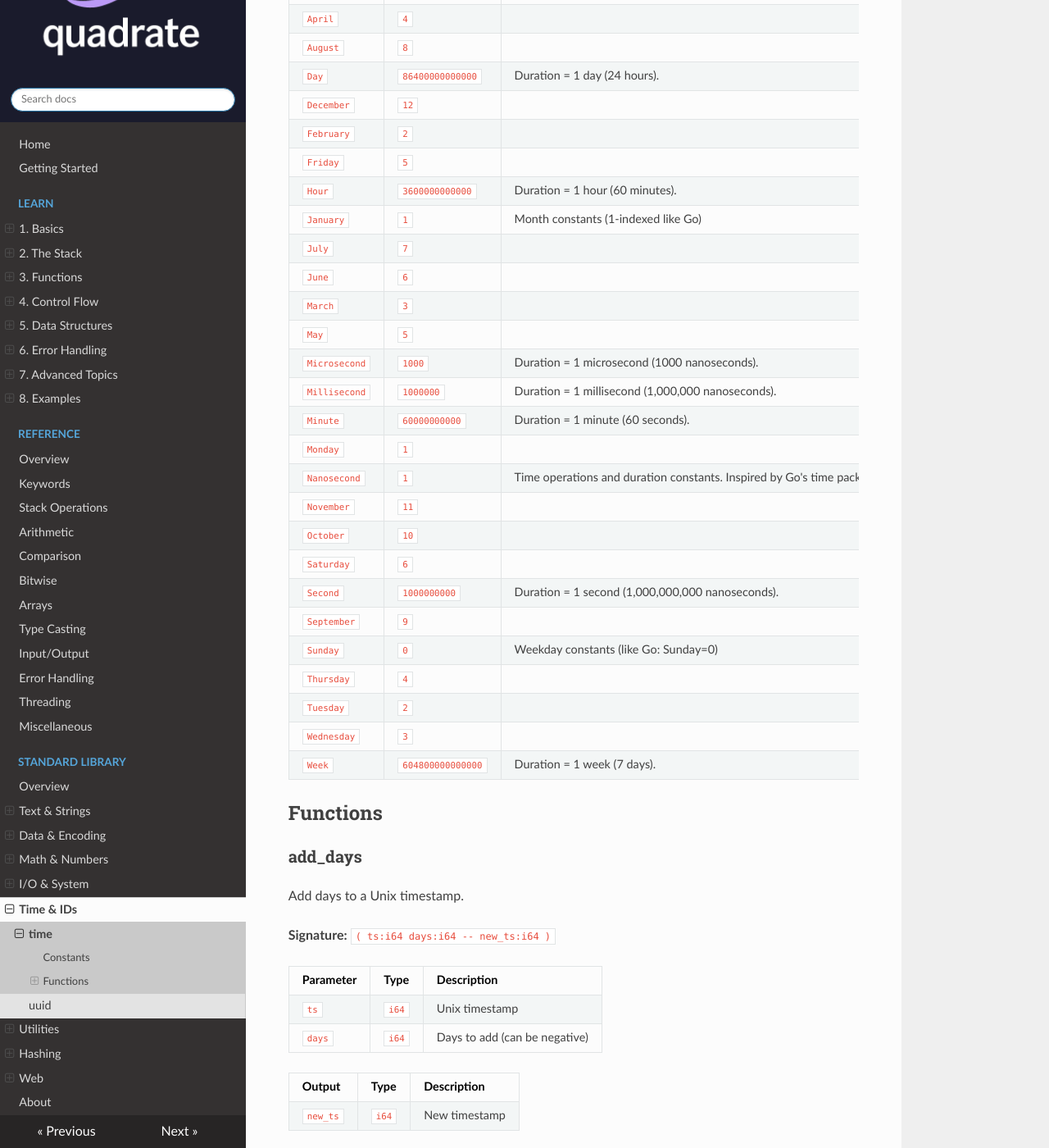
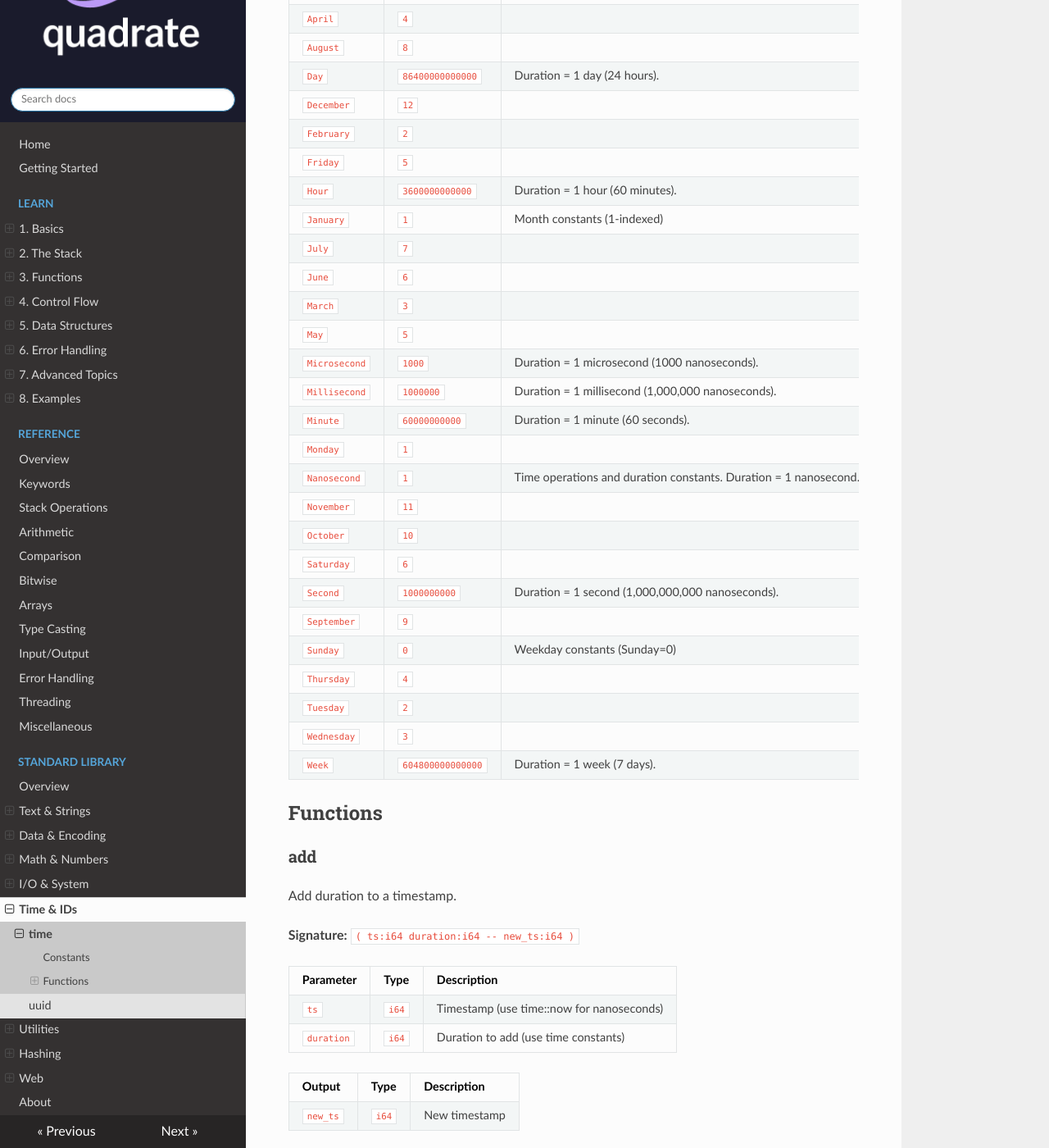
Before and after one commit to quadrate-language/quadrate, an MkDocs documentation site: the page built from docs/docs/docs/stdlib/time.md, in a window 1280 px wide and 1400 px high, scrolled down 246 px. Shown: the whole window at 82% size. Built offline with MkDocs 1.6.1, drawn with Linux system fonts in a browser that asks for light colours; nearby versions of some CDN libraries; some of the changed text lies outside the part shown.

Commit message:
Add generic add function to time module

````diff
--- a/docs/docs/docs/stdlib/time.md
+++ b/docs/docs/docs/stdlib/time.md
@@ -11,7 +11,7 @@
 | `February` | `2` |  |
 | `Friday` | `5` |  |
 | `Hour` | `3600000000000` | Duration = 1 hour (60 minutes). |
-| `January` | `1` | Month constants (1-indexed like Go) |
+| `January` | `1` | Month constants (1-indexed) |
 | `July` | `7` |  |
 | `June` | `6` |  |
 | `March` | `3` |  |
@@ -20,13 +20,13 @@
 | `Millisecond` | `1000000` | Duration = 1 millisecond (1,000,000 nanoseconds). |
 | `Minute` | `60000000000` | Duration = 1 minute (60 seconds). |
 | `Monday` | `1` |  |
-| `Nanosecond` | `1` | Time operations and duration constants. Inspired by Go's time package for date handling. Duration = 1 nanosecond. |
+| `Nanosecond` | `1` | Time operations and duration constants. Duration = 1 nanosecond. |
 | `November` | `11` |  |
 | `October` | `10` |  |
 | `Saturday` | `6` |  |
 | `Second` | `1000000000` | Duration = 1 second (1,000,000,000 nanoseconds). |
 | `September` | `9` |  |
-| `Sunday` | `0` | Weekday constants (like Go: Sunday=0) |
+| `Sunday` | `0` | Weekday constants (Sunday=0) |
 | `Thursday` | `4` |  |
 | `Tuesday` | `2` |  |
 | `Wednesday` | `3` |  |
@@ -34,16 +34,16 @@
 
 ## Functions
 
-### add_days
+### add
 
-Add days to a Unix timestamp.
+Add duration to a timestamp.
 
-**Signature:** `( ts:i64 days:i64 -- new_ts:i64 )`
+**Signature:** `( ts:i64 duration:i64 -- new_ts:i64 )`
 
 | Parameter | Type | Description |
 |-----------|------|-------------|
-| `ts` | `i64` | Unix timestamp |
-| `days` | `i64` | Days to add (can be negative) |
+| `ts` | `i64` | Timestamp (use time::now for nanoseconds) |
+| `duration` | `i64` | Duration to add (use time constants) |
 
 | Output | Type | Description |
 |--------|------|-------------|
@@ -52,30 +52,7 @@ Add days to a Unix timestamp.
 **Example:**
 
 ```qd
-time::unix 7 time::add_days .
-```
-
----
-
-### add_hours
-
-Add hours to a Unix timestamp.
-
-**Signature:** `( ts:i64 hours:i64 -- new_ts:i64 )`
-
-| Parameter | Type | Description |
-|-----------|------|-------------|
-| `ts` | `i64` | Unix timestamp |
-| `hours` | `i64` | Hours to add (can be negative) |
-
-| Output | Type | Description |
-|--------|------|-------------|
-| `new_ts` | `i64` | New timestamp |
-
-**Example:**
-
-```qd
-time::unix 24 time::add_hours .
+time::now time::Day 4 * time::add .
 ```
 
 ---
@@ -288,18 +265,18 @@ time::unix time::month .
 
 ### now
 
-Get current time in nanoseconds.
+Get current time in nanoseconds since epoch.
 
 **Signature:** `( -- nanoseconds:i64 )`
 
 | Output | Type | Description |
 |--------|------|-------------|
-| `nanoseconds` | `i64` | Monotonic nanosecond timestamp |
+| `nanoseconds` | `i64` | Nanoseconds since 1970-01-01 00:00:00 UTC |
 
 **Example:**
 
 ```qd
-time::now  // start
+time::now -> start
 ```
 
 ---
````
Also changed, not shown: docs/api/time.json (+12 -41 lines), 2 other files.
